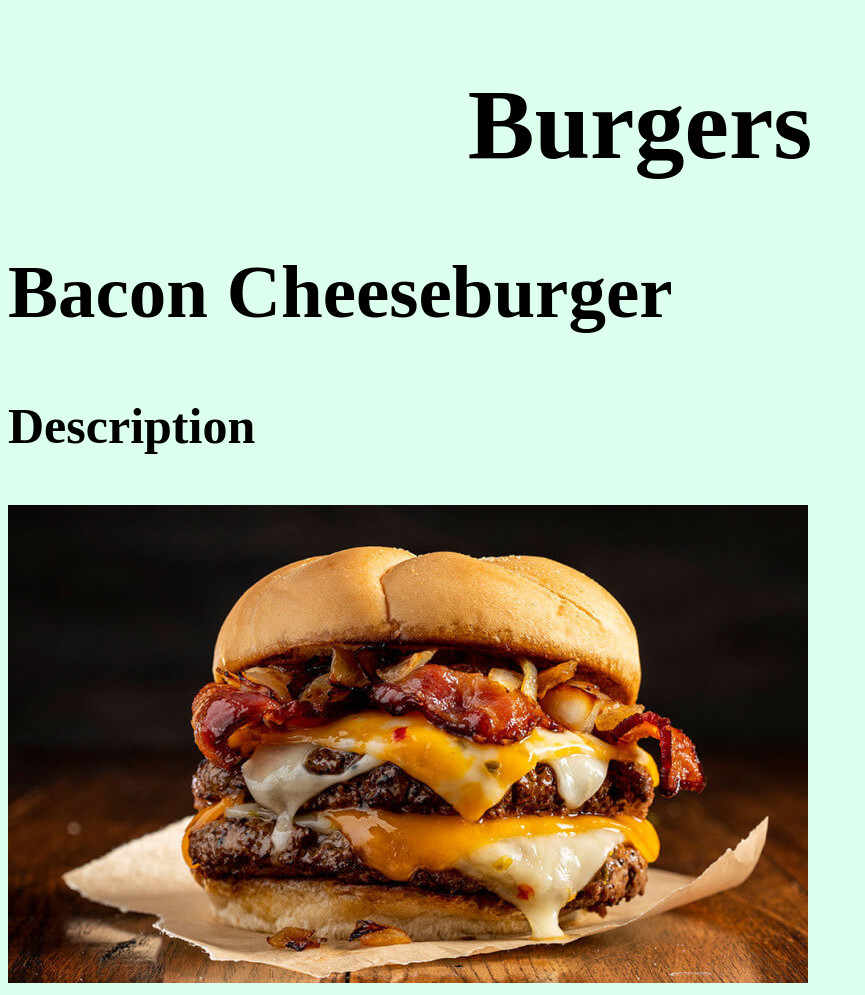
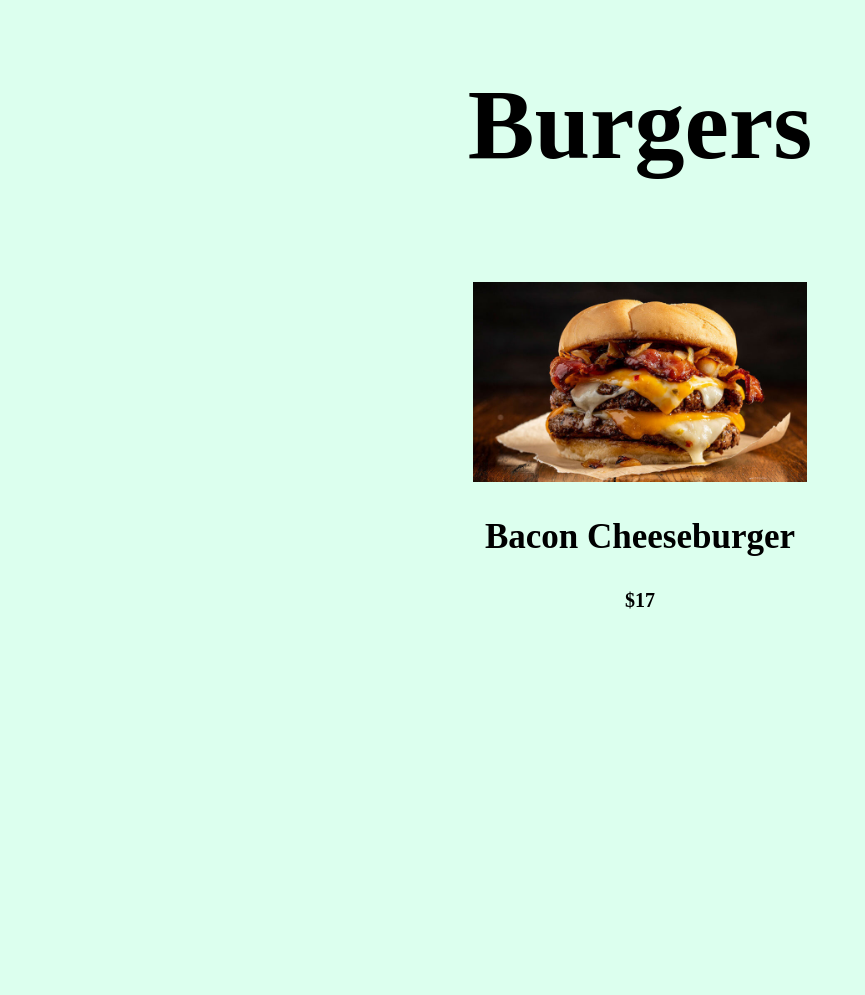
Before and after one commit to Elijah181/Takeaway-application, a Flask app: page / in a window 1280 px wide. Shown: the whole page, without its empty margins (0-865 px from the left). After the commit the page ends 609 px from the top, so only its background shows below. Run offline with Flask 3, Linux system fonts and the light colour scheme.

Commit message:
First burger entered

```diff
--- a/static/style.css
+++ b/static/style.css
@@ -5,12 +5,23 @@ h1 {
     font-size: 100px;
     text-align: center;
 }
-h2 {
-    font-size: 75px;
+h3 {
+    font-size: 35px;
+    text-align: center;
+    margin-bottom: 5px;
 }
-h3 {
-    font-size: 50px;
+h4{
+    font-size: 20px;
+    text-align: center;
+
 }
-menuitem {
-    margin: auto;
+.menuitem {
+    margin-top: 100px;
+    display: grid;
+    justify-content: center;
+    align-items: center;
+    height: 200px;
 }
+img {
+    height: 200px;
+}
--- a/templates/Burgers.html
+++ b/templates/Burgers.html
@@ -8,10 +8,11 @@
 </head>
 <body>
     <h1>Burgers</h1>
-    <div id="menu item">
-        <h2>Bacon Cheeseburger</h2>
-        <h3>Description</h3>
-        <img src='/images/Bacon_Cheeseburger.jpg' alt="Bacon Cheeseburger">
+    <div class="menuitem">
+        <img src="{{ url_for('static', filename='images/Bacon_Cheeseburger.jpg')}}" alt="Bacon Cheeseburger">
+        <h3>Bacon Cheeseburger</h3>
+        <h4>$17</h4>
     </div>
+
 </body>
 </html>
```
Also changed, not shown: static/images/Bacon_Cheeseburger.jpg (renamed from images/Bacon_Cheeseburger.jpg).
